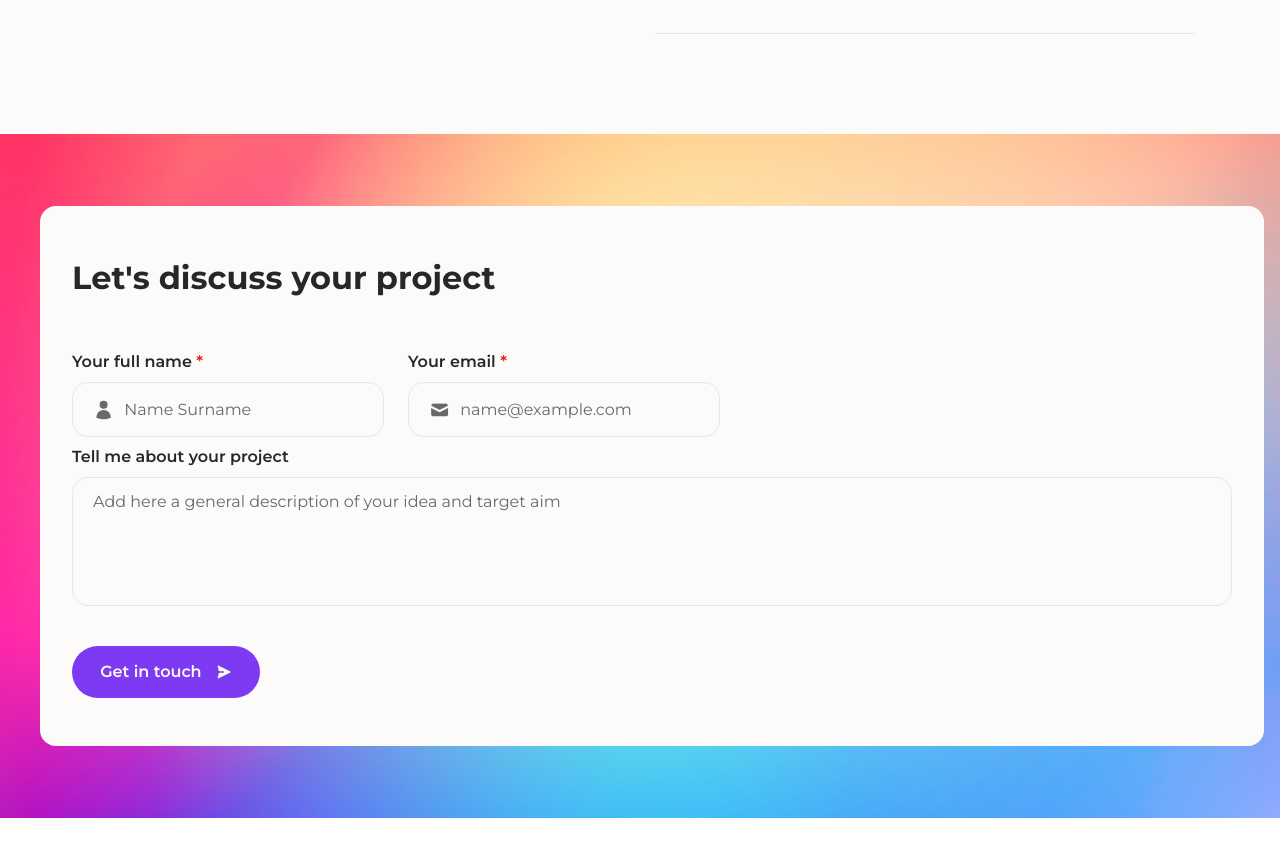
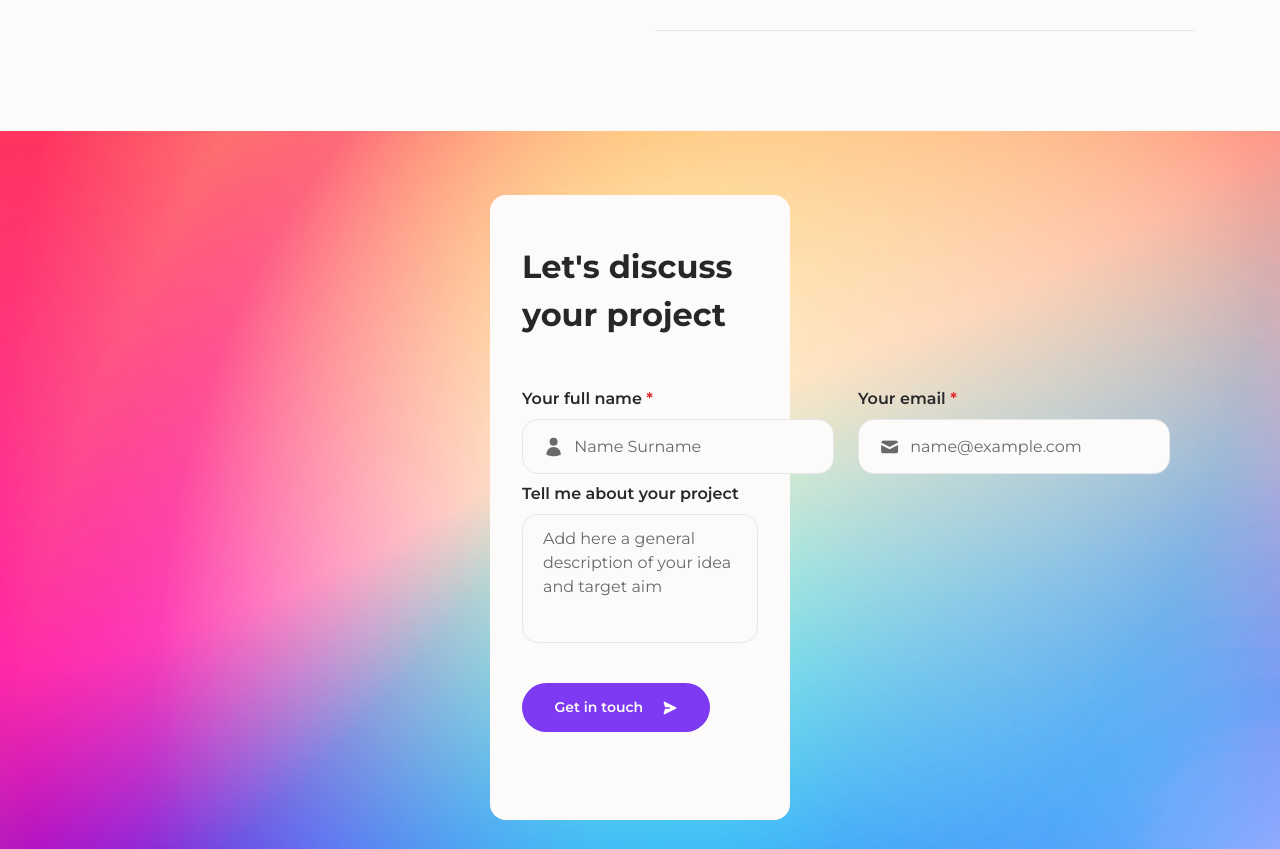
Before and after one commit to Dendroid01/project1, a React (Vite) app: page / in a window 1280 px wide. Shown: the part 1948-2797 px from the top of the page. Before the commit the page ends 2766 px from the top, so only its background shows below. Built offline with nearby package versions, Linux system fonts and the light colour scheme.

Commit message:
lil adaptive fix).

```diff
--- a/src/components/About/Experience/EducationExperience.tsx
+++ b/src/components/About/Experience/EducationExperience.tsx
@@ -5,7 +5,7 @@ import Button from '../../mobileButton';
 const EducationExperience = () => {
 
     return (
-        <section className="flex flex-col px-4 md:px-10 lg:px-0 mb-25 md:mb-20 gap-7 md:gap-11">
+        <section className="flex flex-col px-4 md:px-10 lg:px-0 mb-24 md:mb-20 gap-7 md:gap-11">
             <h2 className="text-subtitle md:text-h3 font-semibold md:font-bold">Education & Experience</h2>
 
             <div className="flex flex-col gap-3 md:gap-6 mb-5">
--- a/src/components/About/Experience/TimelineItem.tsx
+++ b/src/components/About/Experience/TimelineItem.tsx
@@ -8,8 +8,8 @@ interface TimelineItemProps {
 
 const TimelineItem = ({ period, title, company, mdTitle, mdCompany }: TimelineItemProps) => {
     return (
-        <div className="flex flex-row gap-1 md:gap-4 pb-3 border-b border-grey-light md:w-178.5 lg:w-135 md:h-25">
-            <div className="text-body md:text-body-desktop font-regular text-black w-30 md:w-38 h-5 md:h-7.5">{period}</div>
+        <div className="flex flex-row gap-1 md:gap-4 pb-3 border-b border-grey-light w-full md:w-178.5 lg:w-135 md:h-25">
+            <div className="text-body md:text-body-desktop font-regular text-black w-30 flex-shrink-0 md:w-38 h-5 md:h-7.5">{period}</div>
             <div className="flex flex-col gap-2">
                 <h3 className="text-subtitle-2 md:text-subtitle-desktop font-semibold">
                     <span className="md:hidden">{title}</span>
--- a/src/components/Contact/Contact.tsx
+++ b/src/components/Contact/Contact.tsx
@@ -3,7 +3,7 @@ import backgroundImage from "../../assets/backgroundImage.png"
 
 const About = () => {
     return (
-        <section id="contact" className="flex justify-center items-center py-15 md:py-18 px-2.5 md:pl-10 md:pr-4"
+        <section id="contact" className="flex h-188.25 justify-center items-center"
              style={{
                  backgroundImage: `url(${backgroundImage})`,
                  backgroundSize: 'cover',
--- a/src/components/Contact/ContactForm.tsx
+++ b/src/components/Contact/ContactForm.tsx
@@ -63,7 +63,7 @@ const ContactForm = () => {
     };
 
     return (
-        <div className="bg-white rounded-2xl px-1.5 md:px-8 py-12 w-full">
+        <div className="w-75 h-156.25 bg-white rounded-2xl px-1.5 md:px-8 py-12">
             <h2 className="text-subtitle md:text-h2 font-semibold md:font-bold text-black text-center md:text-left mb-9 md:mb-12">
                 Let's discuss your project
             </h2>
--- a/src/components/Hero/Hero.tsx
+++ b/src/components/Hero/Hero.tsx
@@ -17,7 +17,7 @@ const Hero = () => {
 
             <div className="flex flex-col relative h-94.5 md:h-63 lg:h-98 gap-6 md:gap-4 lg:gap-6 ">
                 <hr className="w-6 border-2 border-lavender m-0"/>
-                <p className="text-body md:text-body-desktop w-72.5 md:w-111.25 md:mb-6 lg:mb-8.5 md:h-22.5 font-regular text-grey-dark mt">
+                <p className="text-body md:text-body-desktop w-67 md:w-111.25 md:mb-6 lg:mb-8.5 md:h-22.5 font-regular text-grey-dark mt">
                     Help you to create high-quality digital products that your clients will love and let your
                     business thrive
                 </p>
--- a/src/components/mobileButton.tsx
+++ b/src/components/mobileButton.tsx
@@ -16,7 +16,7 @@ export const Button = ({
   bg-lavender
   text-white
   rounded-full
-  font-subtitle-2 md:font-subtitle2-desktop
+  text-subtitle-2 md:text-subtitle2-desktop
   font-semibold
   relative
   z-30
```
